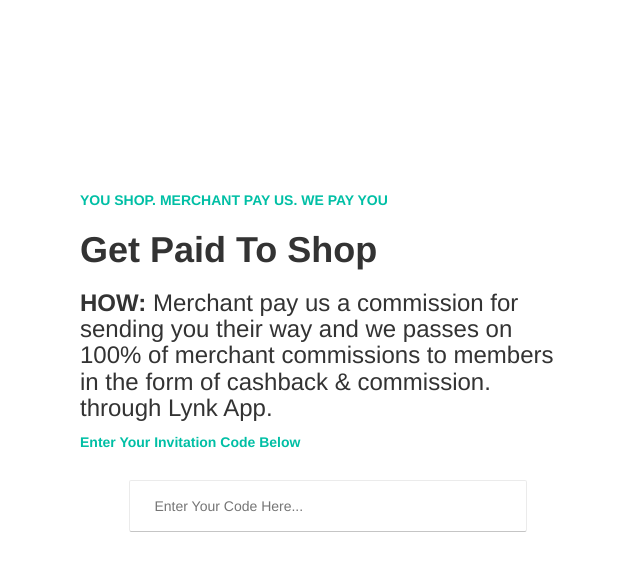
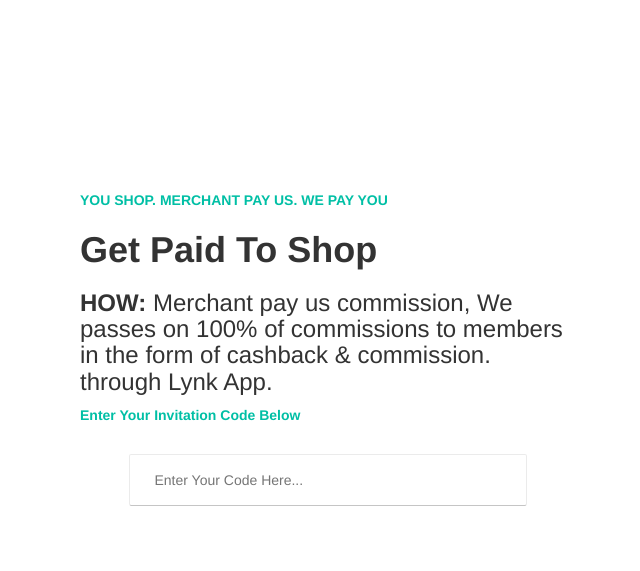
Before and after one commit to allpreegroup/allpreegroup.github.io, a Jekyll site: the page built from index.html, in a window 1280 px wide. Shown: the top 571 px of the page, without its empty margins (605-1245 px from the left). Built offline with Jekyll 4.4.1, drawn with Linux system fonts in a browser that asks for light colours; nearby versions of some CDN libraries.

Commit message:
Update homepage2.html

```diff
--- a/_includes/homepage2.html
+++ b/_includes/homepage2.html
@@ -67,7 +67,7 @@ input[type=text]:focus {
 			       <p><strong>YOU SHOP. MERCHANT PAY US. WE PAY YOU</strong></p>
 			       <h1><strong>Get Paid To Shop</strong></h1>
 
-			       <h3><b>HOW:</b> Merchant pay us a commission for sending you their way and we passes on 100% of merchant commissions to members in the form of cashback & commission. through Lynk App.</h3>
+			       <h3><b>HOW:</b> Merchant pay us commission, We passes on 100% of commissions to members in the form of cashback & commission. through Lynk App.</h3>
 
 			<p><strong>Enter Your Invitation Code Below</strong>
 			     </p>
```
